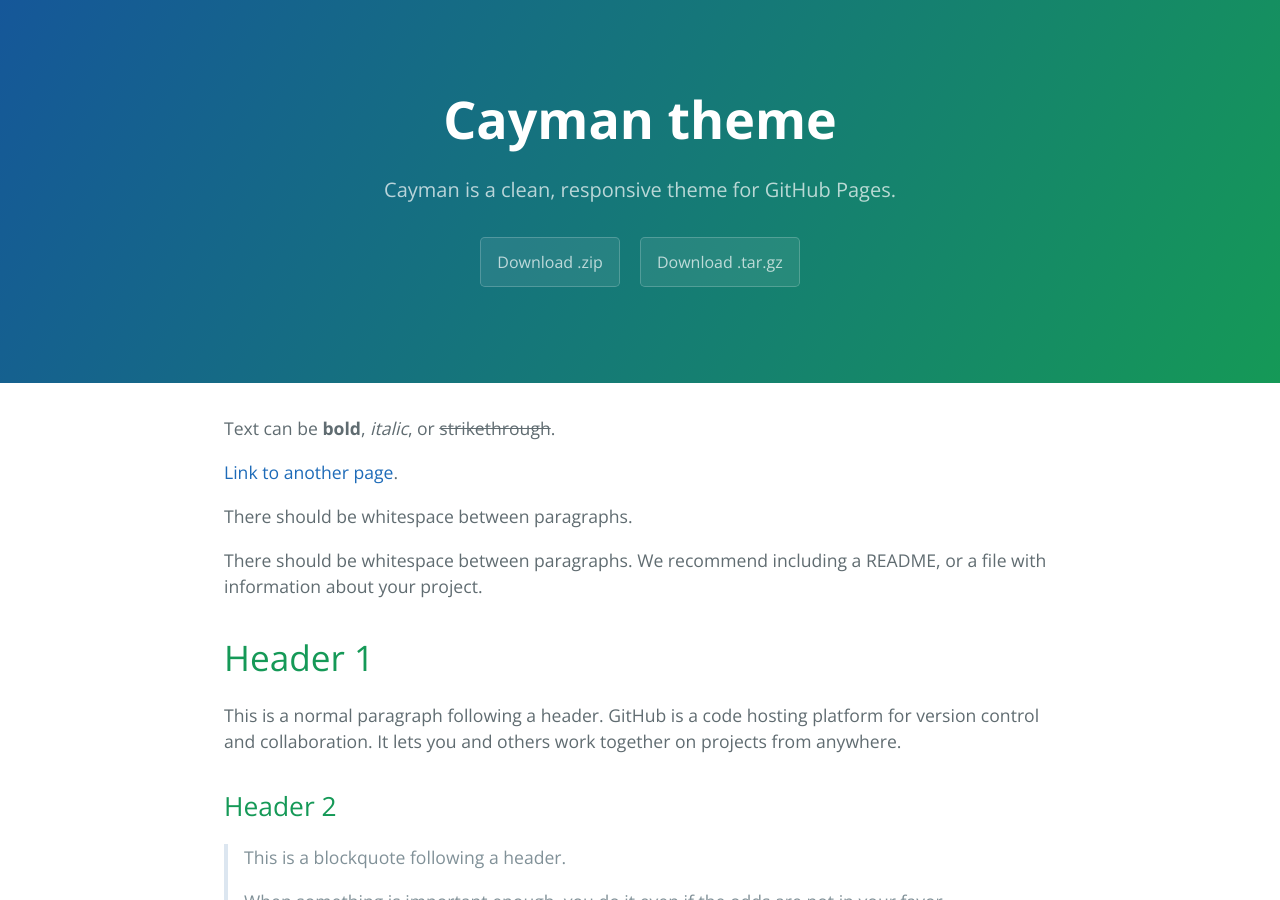
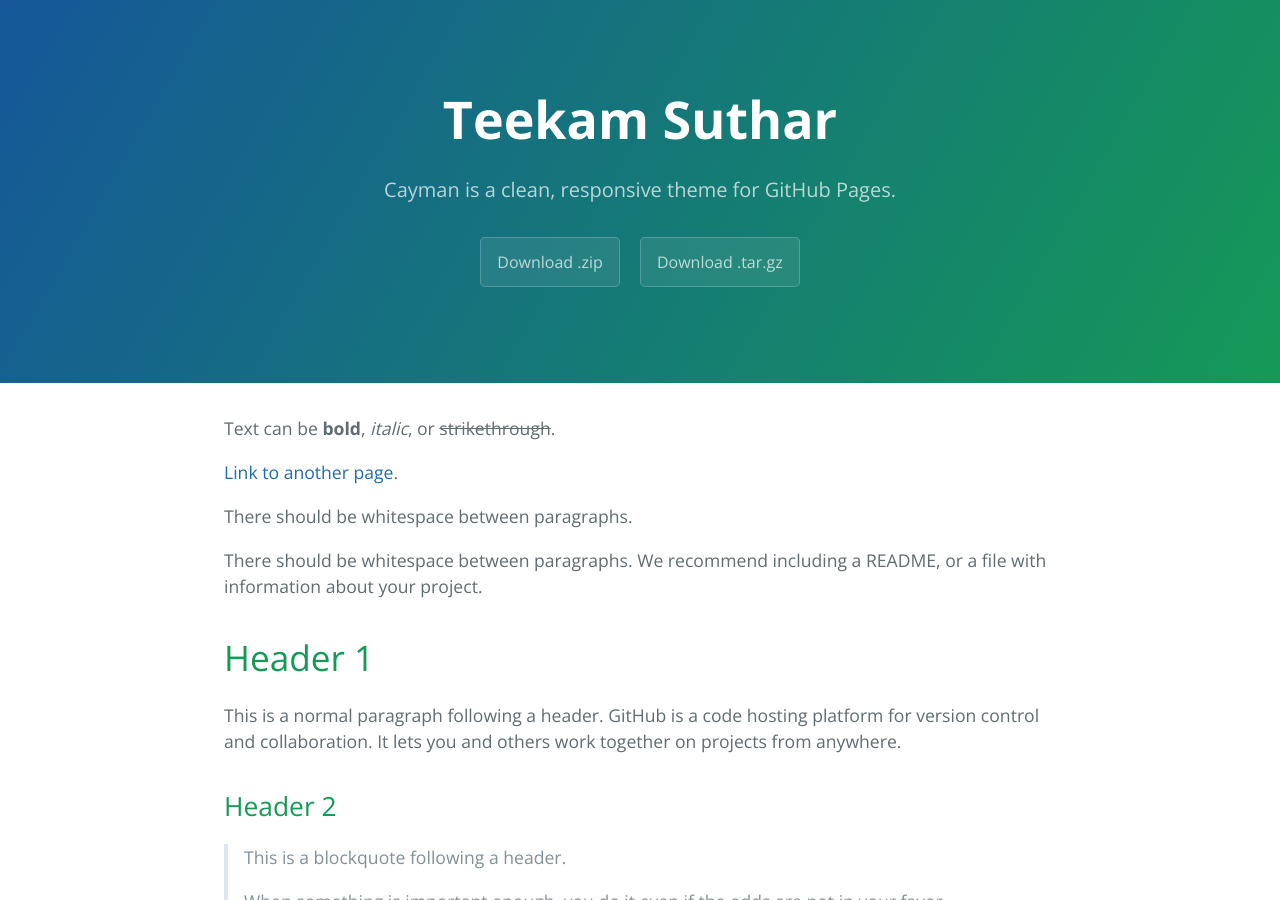
Before and after one commit to teekamsuthar/teekamsuthar.github.io, a Jekyll site: the page built from index.md, in a window 1280 px wide and 900 px high. Built offline with Jekyll 4.4.1, drawn with Linux system fonts in a browser that asks for light colours.

Commit message:
Update _config.yml

```diff
--- a/_config.yml
+++ b/_config.yml
@@ -1,4 +1,4 @@
-title: Cayman theme
+title: Teekam Suthar
 description: Cayman is a clean, responsive theme for GitHub Pages.
 show_downloads: true
 google_analytics:
```
